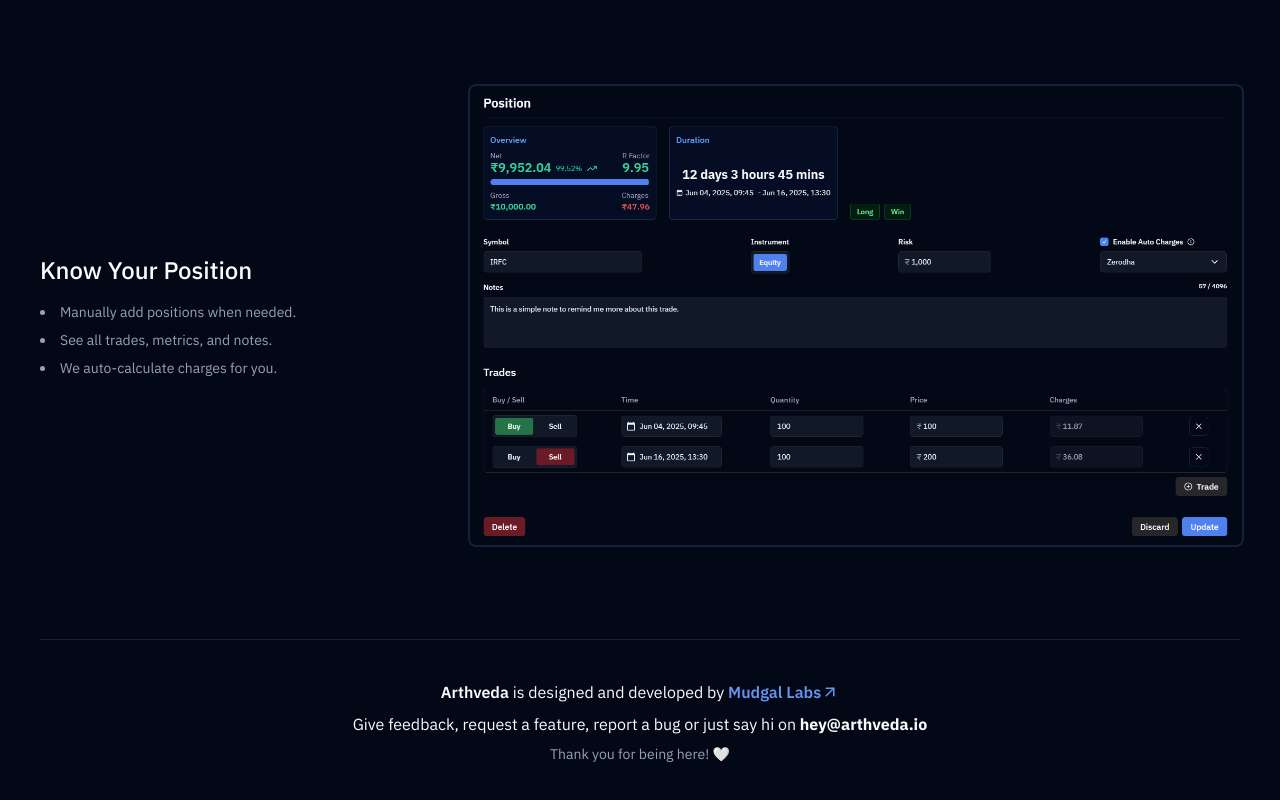
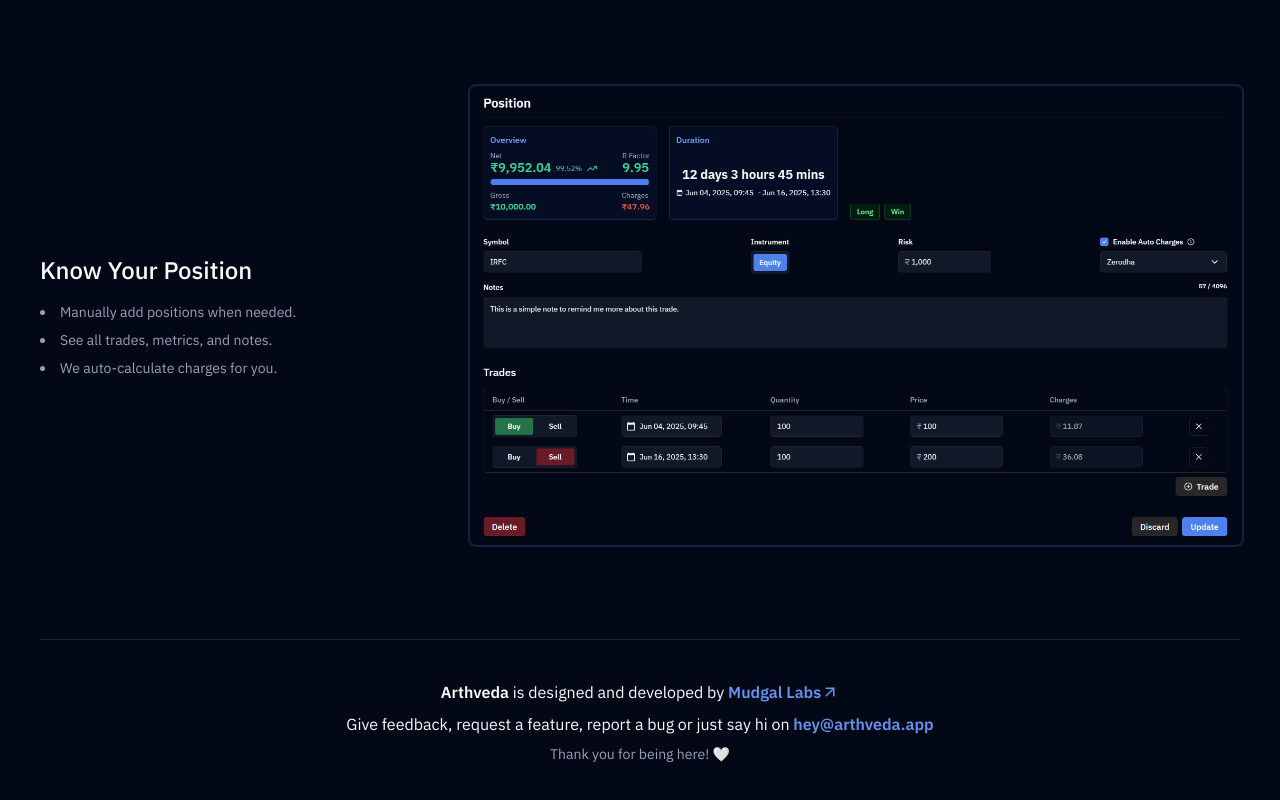
Before and after one commit to MudgalLabs/arthveda_landing, a Next.js app: page / in a window 1280 px wide. Shown: the part 3397-4197 px from the top of the page. Built offline with nearby package versions, Linux system fonts and the light colour scheme; no server answers.

Commit message:
feat: update the domain in contact email in footer

```diff
--- a/components/footer.tsx
+++ b/components/footer.tsx
@@ -24,9 +24,12 @@ export default function Footer() {
                         Give feedback, request a feature, report a bug or{" "}
                         <br className="block sm:hidden" />
                         just say hi on{" "}
-                        <span className="font-bold text-sm sm:text-base">
-                            hey@arthveda.io
-                        </span>
+                        <a
+                            href="mailto:hey@arthveda.app"
+                            className="font-bold text-sm! sm:text-base!"
+                        >
+                            hey@arthveda.app
+                        </a>
                     </p>
 
                     <p className="text-center text-xs sm:text-sm text-foreground-muted">
```
Also changed, not shown: 1 other file (tests, documents, lock files or other folders).
